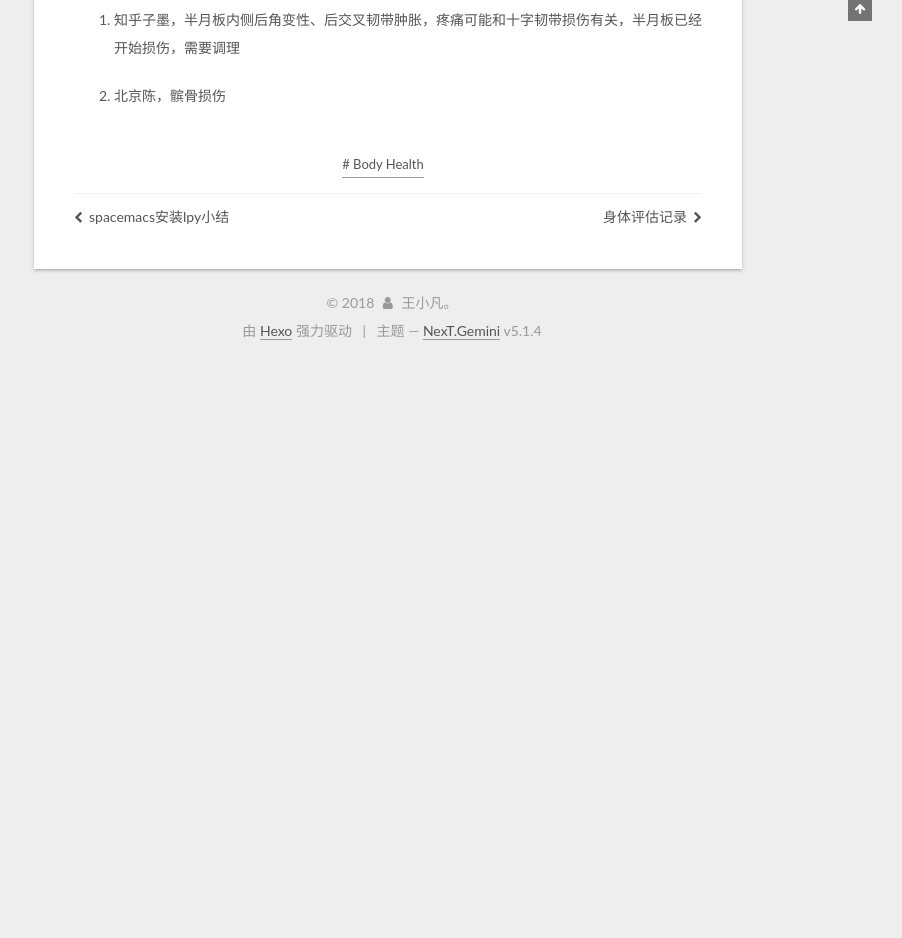
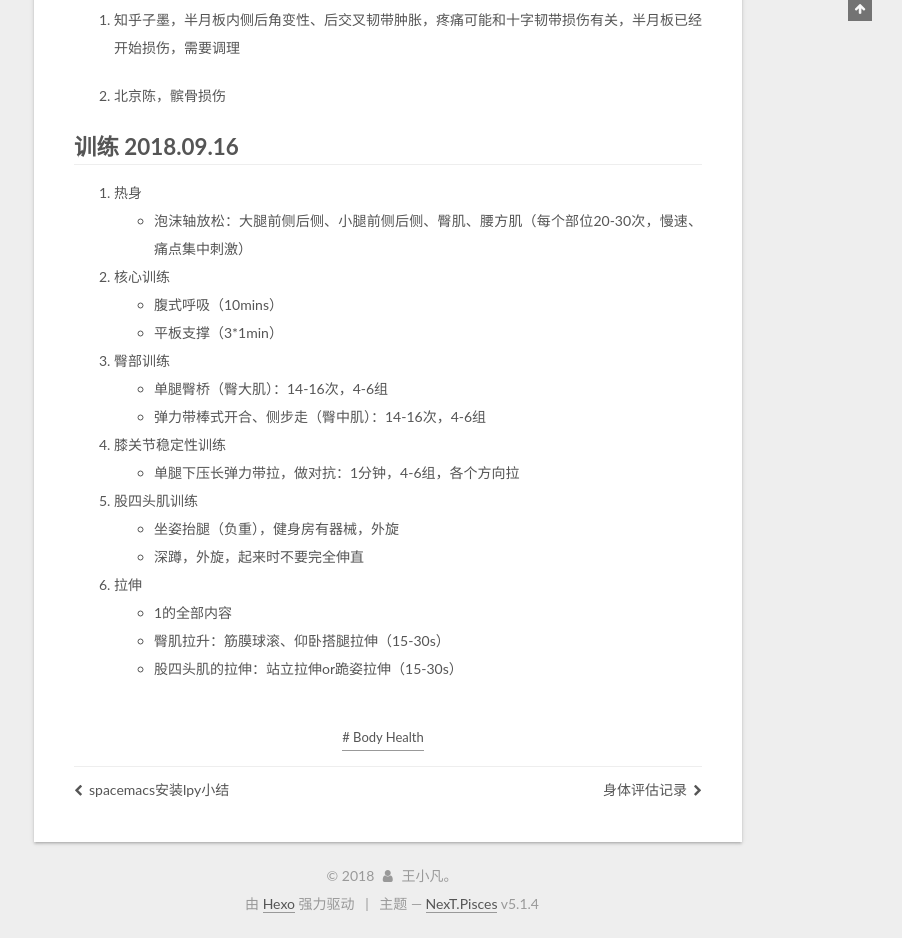
Before and after one commit to xiaotown123/xiaotown123.github.io, a plain HTML site: page 2018/08/05/xt_20180805_knee-trainning/index.html in a window 1280 px wide. Shown: the part 879-1817 px from the top of the page, without its empty margins (378-1280 px from the left). Before the commit the page ends 1244 px from the top, so only its background shows below. Drawn offline with Linux system fonts and the light colour scheme.

Commit message:
Site updated: 2018-09-16 18:41:00

```diff
--- a/2018/08/05/xt_20180805_knee-trainning/index.html
+++ b/2018/08/05/xt_20180805_knee-trainning/index.html
@@ -3,7 +3,7 @@
 
 
 
-<html class="theme-next gemini" lang="zh-Hans">
+<html class="theme-next pisces" lang="zh-Hans">
 <head>
   <meta charset="UTF-8"/>
 <meta http-equiv="X-UA-Compatible" content="IE=edge" />
@@ -85,7 +85,7 @@
 <meta property="og:site_name" content="王小凡的Blog">
 <meta property="og:description" content="历程2018-04-22，彩霞医院，左膝关节正侧位X光  左膝关节相邻诸骨端骨性结构未见异常，关节间隙未见变窄，关节面光滑整齐。  2018-06-28，高新医院，左膝关节MRI平扫  左膝：（1）左膝外侧半月板前、后角损伤I°；（2）左膝后交叉韧带后方小囊肿；（3）左膝关节少许积液。">
 <meta property="og:locale" content="zh-Hans">
-<meta property="og:updated_time" content="2018-09-13T23:02:41.544Z">
+<meta property="og:updated_time" content="2018-09-16T10:39:43.528Z">
 <meta name="twitter:card" content="summary">
 <meta name="twitter:title" content="膝关节治疗过程跟踪">
 <meta name="twitter:description" content="历程2018-04-22，彩霞医院，左膝关节正侧位X光  左膝关节相邻诸骨端骨性结构未见异常，关节间隙未见变窄，关节面光滑整齐。  2018-06-28，高新医院，左膝关节MRI平扫  左膝：（1）左膝外侧半月板前、后角损伤I°；（2）左膝后交叉韧带后方小囊肿；（3）左膝关节少许积液。">
@@ -96,7 +96,7 @@
   var NexT = window.NexT || {};
   var CONFIG = {
     root: '/',
-    scheme: 'Gemini',
+    scheme: 'Pisces',
     version: '5.1.4',
     sidebar: {"position":"left","display":"post","offset":12,"b2t":false,"scrollpercent":false,"onmobile":false},
     fancybox: true,
@@ -340,6 +340,37 @@
 <li><p>北京陈，髌骨损伤</p>
 </li>
 </ol>
+<h1 id="训练-2018-09-16"><a href="#训练-2018-09-16" class="headerlink" title="训练 2018.09.16"></a>训练 2018.09.16</h1><ol>
+<li>热身<ul>
+<li>泡沫轴放松：大腿前侧后侧、小腿前侧后侧、臀肌、腰方肌（每个部位20-30次，慢速、痛点集中刺激）</li>
+</ul>
+</li>
+<li>核心训练<ul>
+<li>腹式呼吸（10mins）</li>
+<li>平板支撑（3*1min）</li>
+</ul>
+</li>
+<li>臀部训练<ul>
+<li>单腿臀桥（臀大肌）：14-16次，4-6组</li>
+<li>弹力带棒式开合、侧步走（臀中肌）：14-16次，4-6组</li>
+</ul>
+</li>
+<li>膝关节稳定性训练<ul>
+<li>单腿下压长弹力带拉，做对抗：1分钟，4-6组，各个方向拉</li>
+</ul>
+</li>
+<li>股四头肌训练<ul>
+<li>坐姿抬腿（负重），健身房有器械，外旋</li>
+<li>深蹲，外旋，起来时不要完全伸直</li>
+</ul>
+</li>
+<li>拉伸<ul>
+<li>1的全部内容</li>
+<li>臀肌拉升：筋膜球滚、仰卧搭腿拉伸（15-30s）</li>
+<li>股四头肌的拉伸：站立拉伸or跪姿拉伸（15-30s）</li>
+</ul>
+</li>
+</ol>
 
 
     </div>
@@ -515,7 +546,7 @@
 
 
 
-              <div class="post-toc-content"><ol class="nav"><li class="nav-item nav-level-1"><a class="nav-link" href="#历程"><span class="nav-number">1.</span> <span class="nav-text">历程</span></a></li><li class="nav-item nav-level-1"><a class="nav-link" href="#病情实验室"><span class="nav-number">2.</span> <span class="nav-text">病情实验室</span></a></li></ol></div>
+              <div class="post-toc-content"><ol class="nav"><li class="nav-item nav-level-1"><a class="nav-link" href="#历程"><span class="nav-number">1.</span> <span class="nav-text">历程</span></a></li><li class="nav-item nav-level-1"><a class="nav-link" href="#病情实验室"><span class="nav-number">2.</span> <span class="nav-text">病情实验室</span></a></li><li class="nav-item nav-level-1"><a class="nav-link" href="#训练-2018-09-16"><span class="nav-number">3.</span> <span class="nav-text">训练 2018.09.16</span></a></li></ol></div>
 
 
           </div>
@@ -553,7 +584,7 @@
 
 
 
-  <div class="theme-info">主题 &mdash; <a class="theme-link" target="_blank" href="https://github.com/iissnan/hexo-theme-next">NexT.Gemini</a> v5.1.4</div>
+  <div class="theme-info">主题 &mdash; <a class="theme-link" target="_blank" href="https://github.com/iissnan/hexo-theme-next">NexT.Pisces</a> v5.1.4</div>
 
 
 
--- a/css/main.css
+++ b/css/main.css
@@ -1823,7 +1823,7 @@ pre .javascript .function {
   width: 4px;
   height: 4px;
   border-radius: 50%;
-  background: #5f2;
+  background: #ffff0f;
 }
 .links-of-blogroll {
   font-size: 13px;
```
Also changed, not shown: 2018/07/22/xt_20180722_blog-history/index.html (+3 -3 lines), 2018/07/25/xt_20180731_lpy-guide/index.html (+3 -3 lines), 2018/08/19/xt_20180819_heath-check/index.html (+3 -3 lines), archives/2018/07/index.html (+3 -3 lines), archives/2018/08/index.html (+3 -3 lines), archives/2018/index.html (+3 -3 lines), archives/index.html (+3 -3 lines), index.html (+3 -3 lines), tags/Body-Health/index.html (+3 -3 lines), tags/emacs/index.html (+3 -3 lines), tags/index.html (+3 -3 lines), tags/博客之路/index.html (+3 -3 lines).
